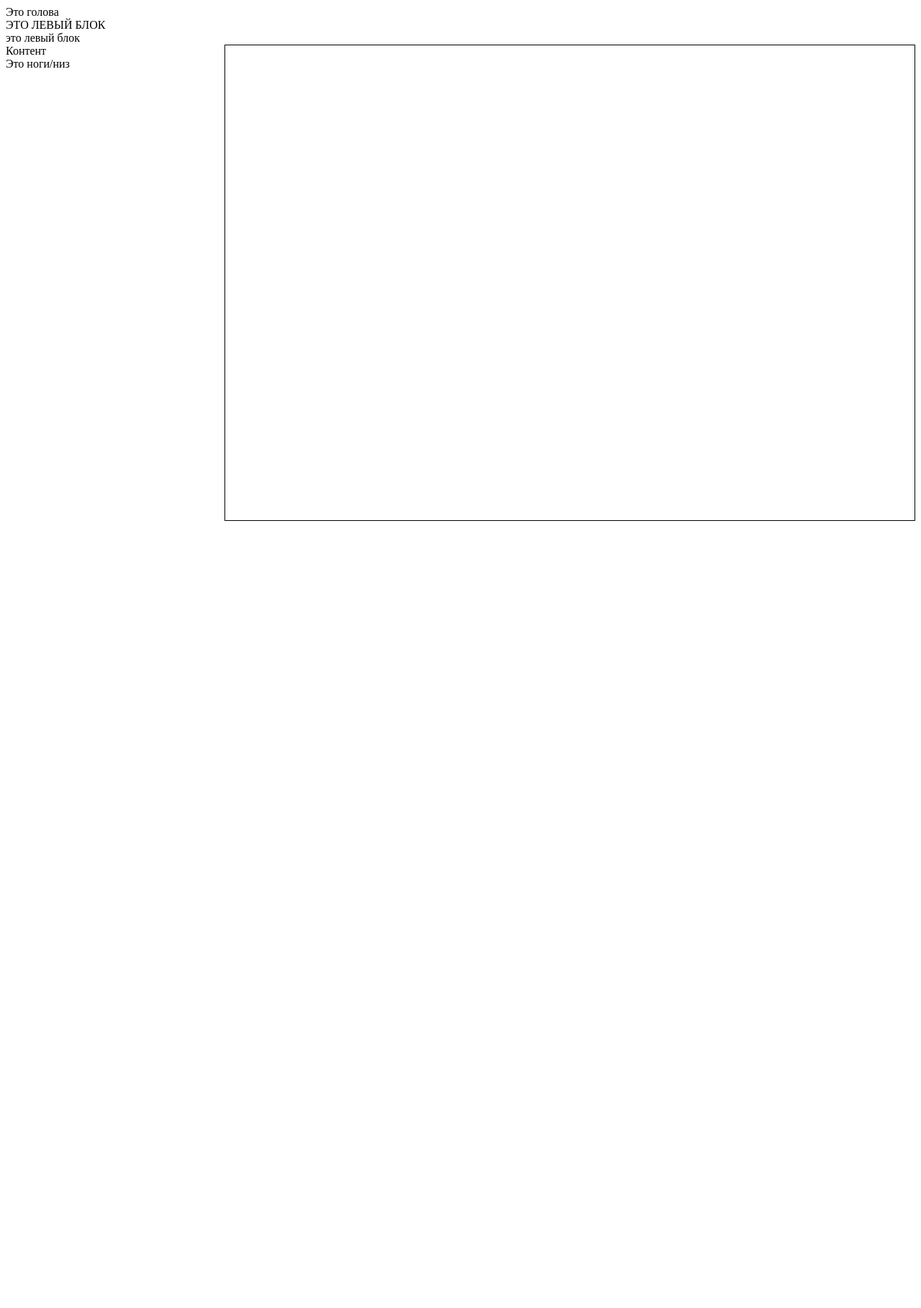
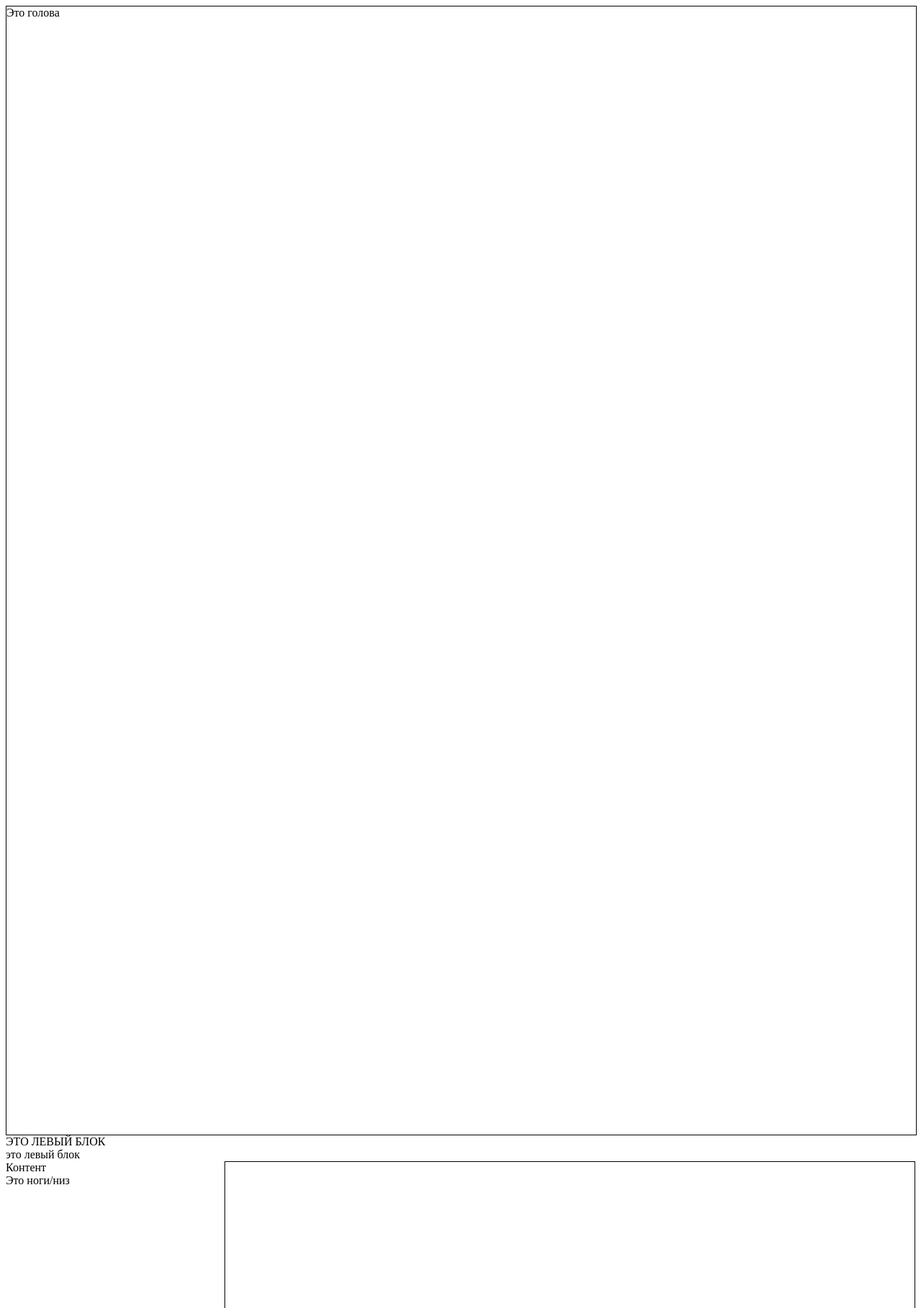
Before and after one commit to YanaGumbatova555/Yana, a PHP site: page / in a window 1280 px wide. Shown: the top 1818 px of the page at 72% size. Before the commit the page ends 724 px from the top, so only its background shows below. Run offline with PHP 8.4, Linux system fonts and the light colour scheme.

Commit message:
Update header.php

```diff
--- a/header.php
+++ b/header.php
@@ -2,6 +2,6 @@
 <link href="style.css" rel="stylesheet">
 </head>
 
-<div class="header.php">
+<div class="header">
 Это голова
 </div>
```
